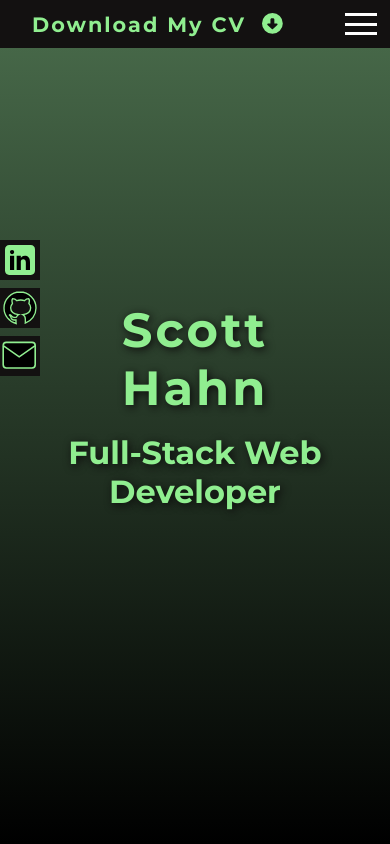
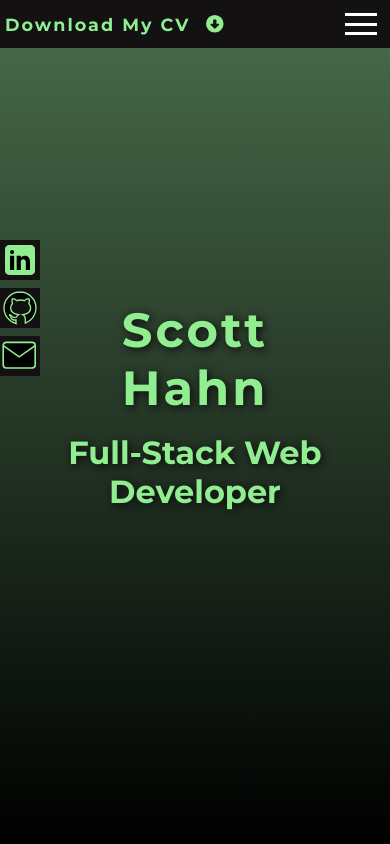
Before and after one commit to ScottHahn1/Portfolio, a React (Create React App) app: page / in a window 390 px wide. Shown: the top 844 px of the page. Built offline with nearby package versions, Linux system fonts and the light colour scheme.

Commit message:
fixed padding and made font size smaller of navbar text on mobile view

```diff
--- a/src/styles/Navbar.css
+++ b/src/styles/Navbar.css
@@ -65,8 +65,17 @@
 }
 
 @media screen and (max-width: 500px) {
+    .navbar {
+        font-size: 1.1rem;
+        padding-left: 5px;
+    }
+
     .nav-links {
         display: none;
+    }
+
+    .cv a {
+        padding-left: 0;
     }
 
     .hamburger-menu {
```
